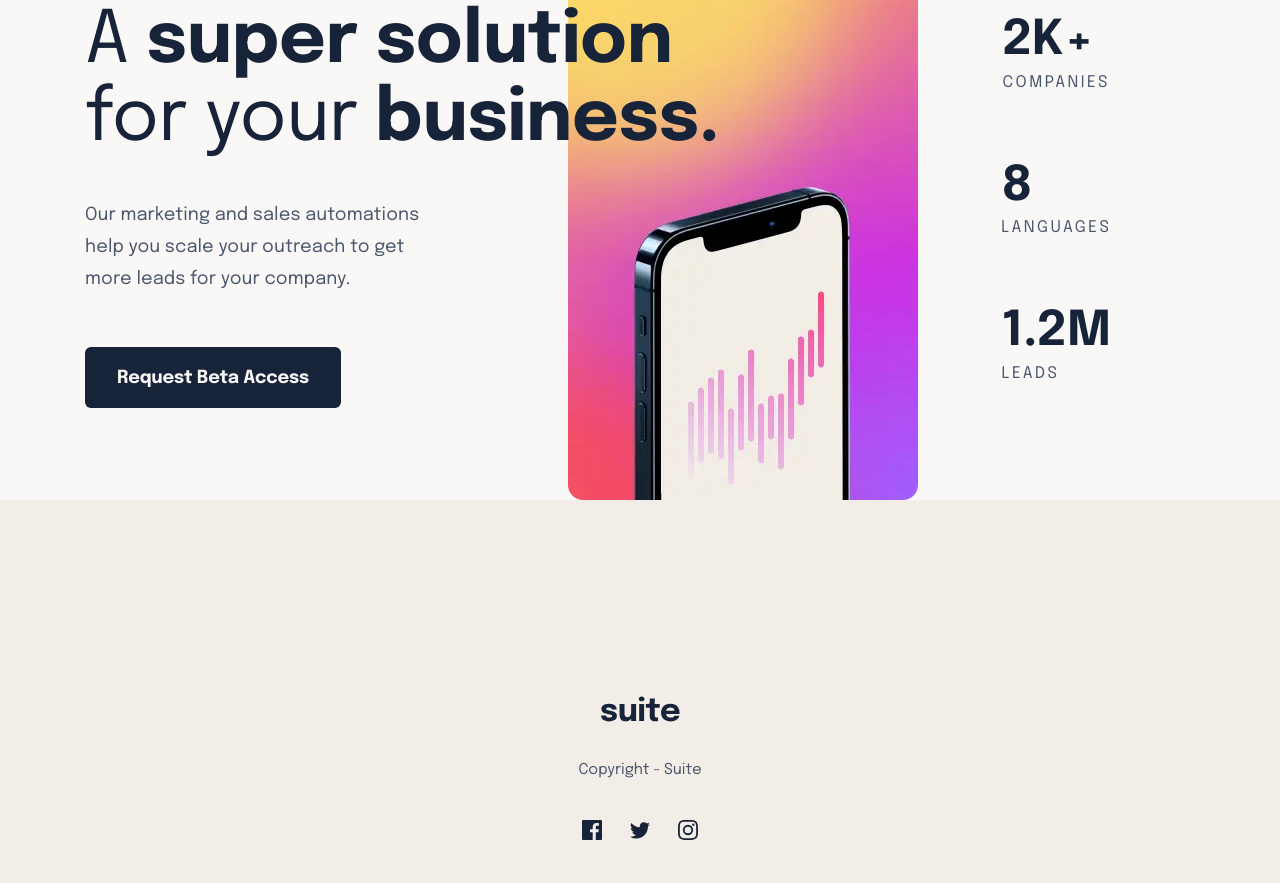
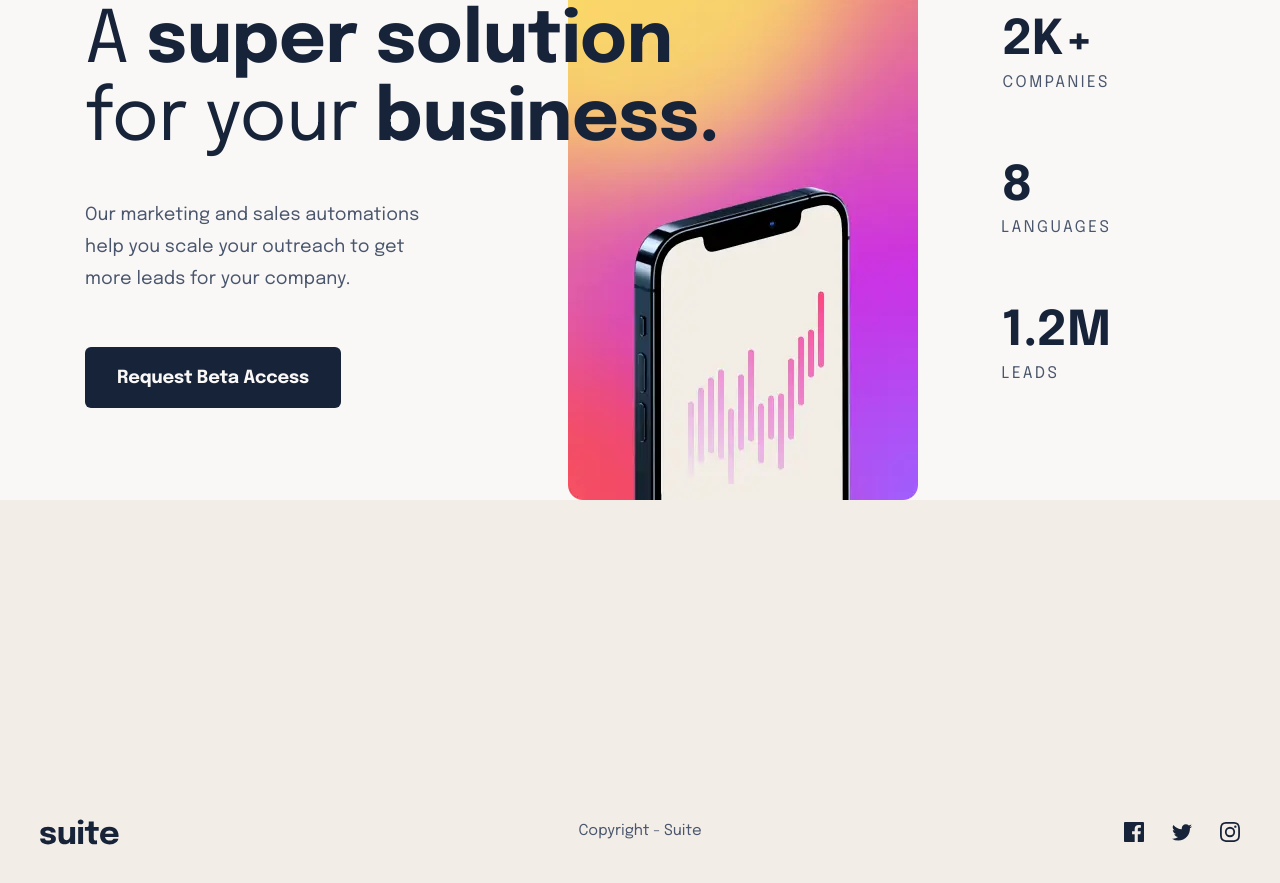
Before and after one commit to Bobstyle23/suite-landing-page, a website: page index.html in a window 1280 px wide. Shown: the part 273-1156 px from the top of the page. Drawn offline with Linux system fonts and the light colour scheme.

Commit message:
Complete footer section tablet version

```diff
--- a/sass/layouts/_footer.scss
+++ b/sass/layouts/_footer.scss
@@ -41,3 +41,20 @@
     }
   }
 }
+
+@include respond-to($breakpoint-tablets) {
+  .footer {
+    padding: 0 4rem 7.2rem;
+    grid-template-columns: repeat(3, 1fr);
+    justify-items: start;
+    gap: 0;
+
+    &__copyright {
+      justify-self: center;
+    }
+
+    &__icons {
+      justify-self: end;
+    }
+  }
+}
```
Also changed, not shown: index.html (+0 -15 lines), sass/main.css, 1 other file.
